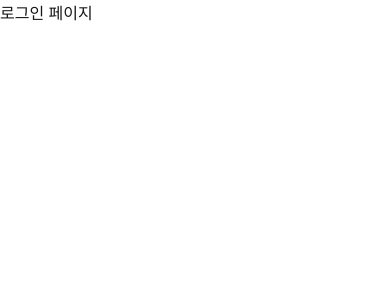
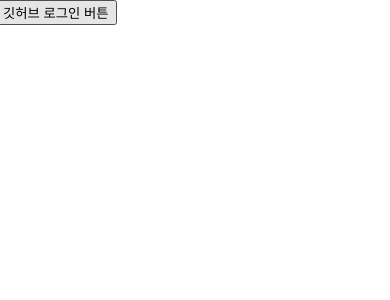
Before and after one commit to 100-hours-a-week/1-team-YouTIL-fe, a Next.js app: page /login in a window 390 px wide. Shown: the top 300 px of the page. Built offline with nearby package versions, Linux system fonts and the light colour scheme.

Commit message:
design: 모바일 뷰 반응형 디자인 완성

```diff
--- a/src/app/globals.css
+++ /dev/null
@@ -1,42 +0,0 @@
-:root {
-  --background: #ffffff;
-  --foreground: #171717;
-}
-
-@media (prefers-color-scheme: dark) {
-  :root {
-    --background: #0a0a0a;
-    --foreground: #ededed;
-  }
-}
-
-html,
-body {
-  max-width: 100vw;
-  overflow-x: hidden;
-}
-
-body {
-  color: var(--foreground);
-  background: var(--background);
-  font-family: Arial, Helvetica, sans-serif;
-  -webkit-font-smoothing: antialiased;
-  -moz-osx-font-smoothing: grayscale;
-}
-
-* {
-  box-sizing: border-box;
-  padding: 0;
-  margin: 0;
-}
-
-a {
-  color: inherit;
-  text-decoration: none;
-}
-
-@media (prefers-color-scheme: dark) {
-  html {
-    color-scheme: dark;
-  }
-}
--- /dev/null
+++ b/src/app/globals.scss
@@ -0,0 +1,49 @@
+html, body {
+  margin: 0;
+  padding: 0;
+  width: 100%;
+  height: 100%;
+  font-family: var(--font-geist-sans);
+  background-image: url('/wallpaper.jpg');
+  background-size: cover;
+  background-position: center;
+  background-repeat: no-repeat;
+  background-attachment: fixed;
+}
+
+.layout-container {
+  display: flex;
+  justify-content: flex-start;
+  align-items: center;
+  width: 100%;
+  height: 100%;
+  position: relative;
+}
+
+.mobile-frame {
+  width: 400px;
+  min-width: 400px;
+  height: 100%;
+  background: white;
+  overflow: hidden;
+  display: flex;
+  flex-direction: column;
+  margin-left: auto;
+  margin-right: 20vw;
+}
+
+/* 🔥 반응형 대응 */
+@media (max-width: 700px) {
+  .layout-container {
+    justify-content: center;
+  }
+
+  .mobile-frame {
+    width: 400px;
+    min-width: 400px;
+    margin: 0;
+    height: 100%;
+    border-radius: 0;
+    box-shadow: none;
+  }
+}
--- a/src/app/layout.tsx
+++ b/src/app/layout.tsx
@@ -1,6 +1,6 @@
 import type { Metadata } from "next";
 import { Geist, Geist_Mono } from "next/font/google";
-import "./globals.css";
+import "./globals.scss";
 
 const geistSans = Geist({
   variable: "--font-geist-sans",
@@ -25,7 +25,11 @@ export default function RootLayout({
   return (
     <html lang="en">
       <body className={`${geistSans.variable} ${geistMono.variable}`}>
-        {children}
+      <div className="layout-container">
+        <div className="mobile-frame">
+          {children}
+        </div>
+      </div>
       </body>
     </html>
   );
--- a/src/app/login/page.tsx
+++ b/src/app/login/page.tsx
@@ -1,7 +1,9 @@
+import GithubLoginButton from "@/components/login/githubloginbuttion/GithubLoginButtion";
+
 const login =() =>{
     return(
         <div>
-            로그인 페이지
+            <GithubLoginButton/>
         </div>
     )
 }
--- /dev/null
+++ b/src/components/login/githubloginbuttion/GithubLoginButtion.tsx
@@ -0,0 +1,11 @@
+const GithubLoginButton =() =>{
+    return(
+        <div>
+            <button>
+                깃허브 로그인 버튼
+            </button>
+        </div>
+    )
+}
+
+export default GithubLoginButton;
```
Also changed, not shown: public/wallpaper.jpg (added), src/components/login/githubloginbuttion/GithubLoginButtion.scss (added), src/components/login/logindescription/LoginDescription.scss (added), src/components/login/logindescription/LoginDescription.tsx (added).
